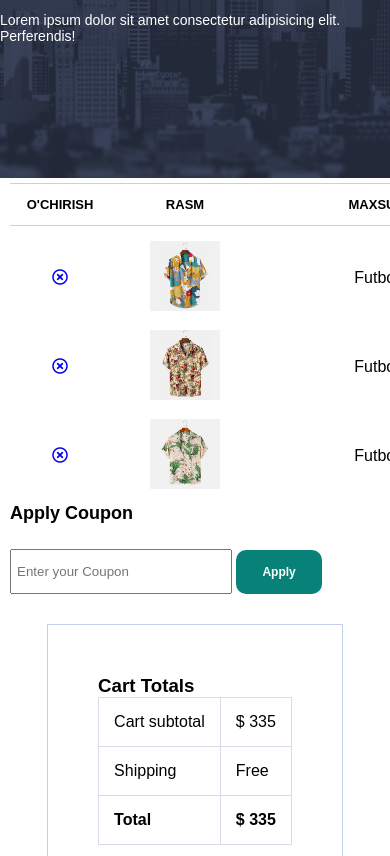
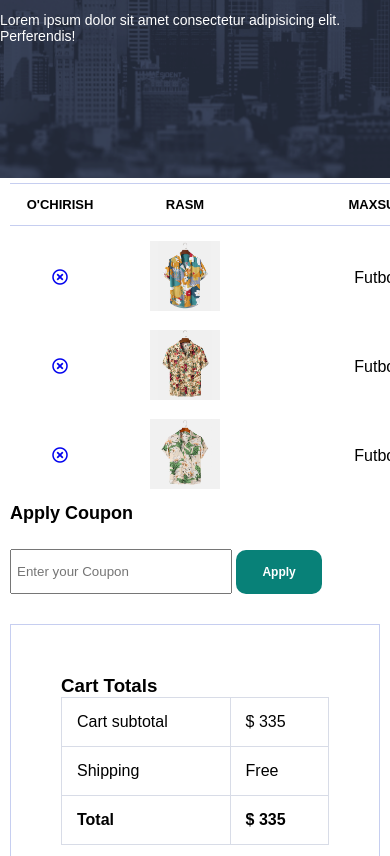
Before and after one commit to Muxutdinov/shop-html-css, a plain HTML site: page cart.html in a window 390 px wide. Shown: the part 244-1100 px from the top of the page. Drawn offline with Linux system fonts and the light colour scheme.

Commit message:
coupon-table changed width

```diff
--- a/style.css
+++ b/style.css
@@ -929,13 +929,16 @@ footer img {
     flex-direction: column;
   }
   #coupon .coupon-form {
-     width: 100%;
-     margin-bottom: 30px;
-   }
+    width: 100%;
+    margin-bottom: 30px;
+  }
   #coupon .coupon-form input {
     width: 60%;
     padding: 13px 5px;
     outline: none;
+  }
+  #coupon .coupon-table {
+    width: 100%;
   }
 }
 @media only screen and (max-width: 499px) {
```
